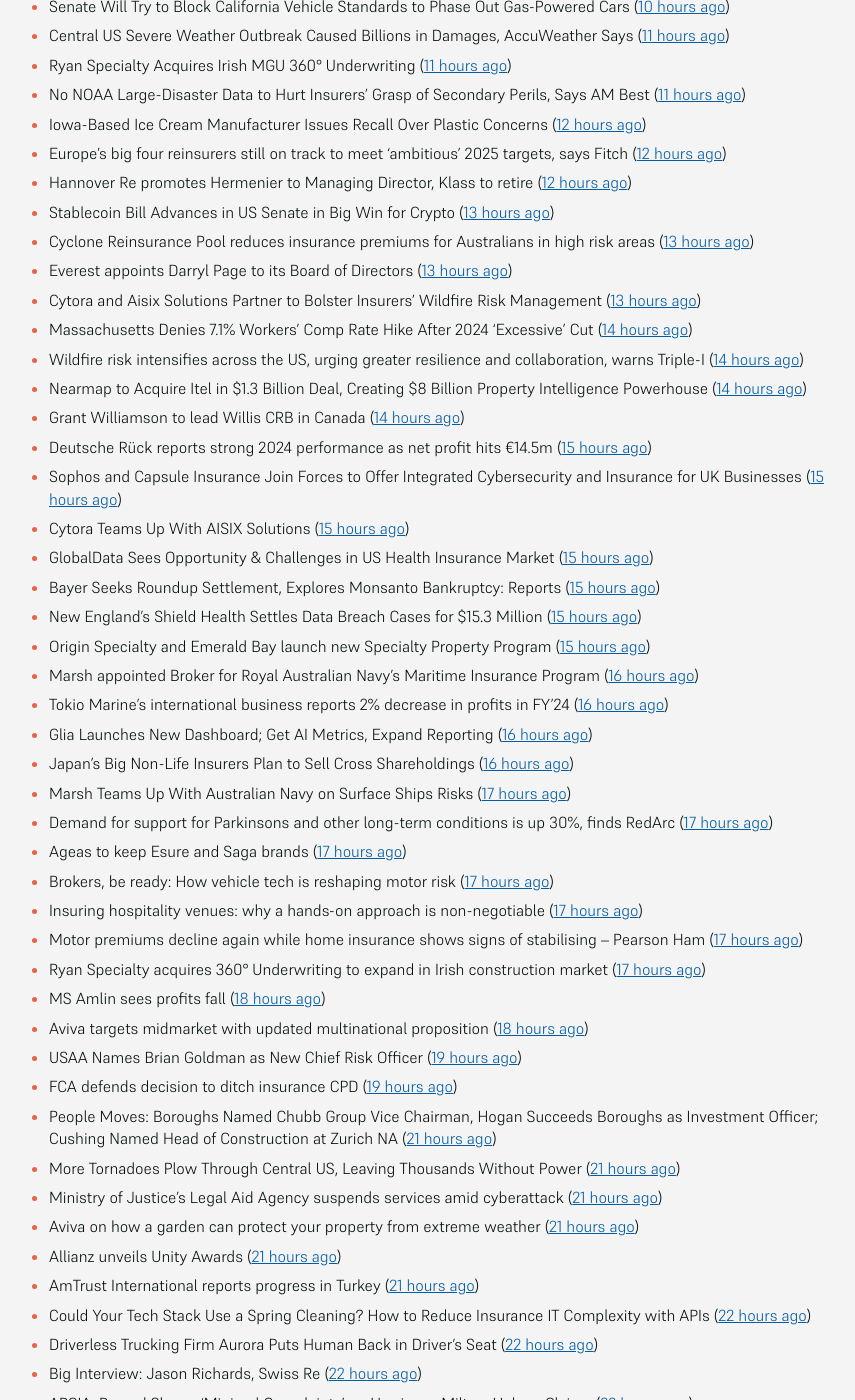
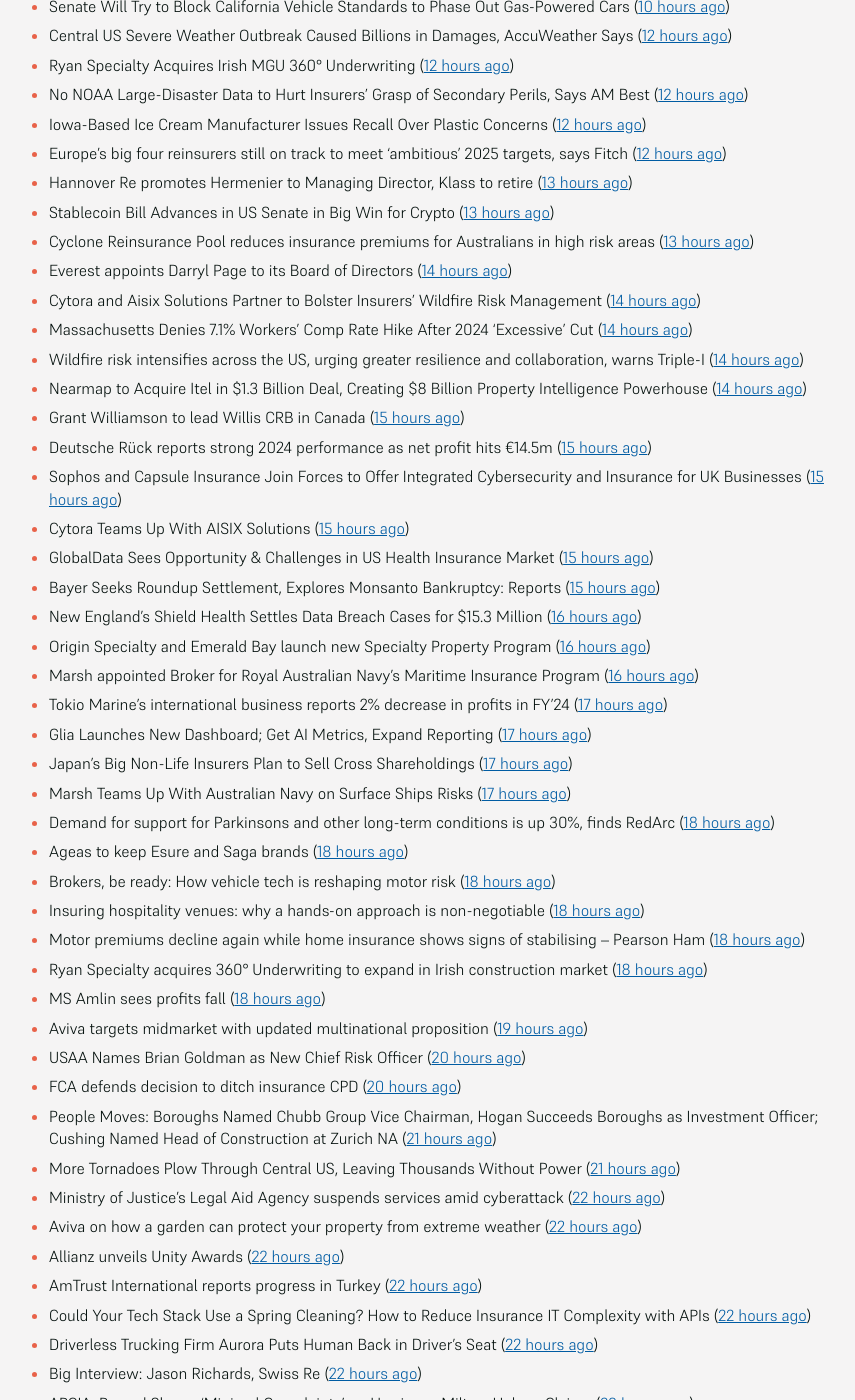
Before and after one commit to mat-0/feeds.thechels.uk, a Jekyll site: the page built from index.md, in a window 1280 px wide and 1400 px high, scrolled down 485 px. Shown: the whole window, without its empty margins (215-1070 px from the left). Built offline with Jekyll 4.4.1, drawn with Linux system fonts in a browser that asks for light colours; some of the changed text lies outside the part shown.

Commit message:
New Feed

```diff
--- a/index.md
+++ b/index.md
@@ -8,61 +8,61 @@ description: Latest Updates
 [Get this as an RSS feed](/feed.rss)
 
 <!-- news_marker starts -->
-- Ransomware claims costly but stabilized in 2024, Coalition ([7 hours ago](https://www.dig-in.com/news/ransomware-claims-costly-but-stabilized-in-2024-coalition))
+- Ransomware claims costly but stabilized in 2024, Coalition ([8 hours ago](https://www.dig-in.com/news/ransomware-claims-costly-but-stabilized-in-2024-coalition))
 - MGAs: Turning financial infrastructure into a strategic advantage ([8 hours ago](https://www.dig-in.com/opinion/turning-financial-infrastructure-into-a-strategic-advantage))
 - Insurers must manage governance and bias to comply with AI regulation, experts say ([8 hours ago](https://www.dig-in.com/news/ai-governance-and-bias-become-compliance-issues-for-insurers))
 - Exporters rethink routes after tariff shock – Allianz Trade ([8 hours ago](https://www.insurancebusinessmag.com/uk/news/sme/exporters-rethink-routes-after-tariff-shock--allianz-trade-536347.aspx))
 - Deals: Nearmap Buys itel Property Claims ([8 hours ago](https://insurance-edge.net/2025/05/20/deals-nearmap-buys-itel-property-claims/))
 - Marsh secures navy insurance role ([9 hours ago](https://www.insurancebusinessmag.com/uk/news/construction-engineering/marsh-secures-navy-insurance-role-536336.aspx))
-- Some Drivers Cannot Recognise Crucial Safety Warning Lights ([9 hours ago](https://insurance-edge.net/2025/05/20/some-drivers-cannot-recognise-crucial-safety-warning-lights/))
+- Some Drivers Cannot Recognise Crucial Safety Warning Lights ([10 hours ago](https://insurance-edge.net/2025/05/20/some-drivers-cannot-recognise-crucial-safety-warning-lights/))
 - Senate Will Try to Block California Vehicle Standards to Phase Out Gas-Powered Cars ([10 hours ago](https://www.insurancejournal.com/news/west/2025/05/20/824554.htm))
-- Central US Severe Weather Outbreak Caused Billions in Damages, AccuWeather Says ([11 hours ago](https://www.insurancejournal.com/news/midwest/2025/05/20/824523.htm))
-- Ryan Specialty Acquires Irish MGU 360° Underwriting ([11 hours ago](https://www.insurancejournal.com/news/international/2025/05/20/824530.htm))
-- No NOAA Large-Disaster Data to Hurt Insurers’ Grasp of Secondary Perils, Says AM Best ([11 hours ago](https://www.insurancejournal.com/news/national/2025/05/20/824515.htm))
+- Central US Severe Weather Outbreak Caused Billions in Damages, AccuWeather Says ([12 hours ago](https://www.insurancejournal.com/news/midwest/2025/05/20/824523.htm))
+- Ryan Specialty Acquires Irish MGU 360° Underwriting ([12 hours ago](https://www.insurancejournal.com/news/international/2025/05/20/824530.htm))
+- No NOAA Large-Disaster Data to Hurt Insurers’ Grasp of Secondary Perils, Says AM Best ([12 hours ago](https://www.insurancejournal.com/news/national/2025/05/20/824515.htm))
 - Iowa-Based Ice Cream Manufacturer Issues Recall Over Plastic Concerns ([12 hours ago](https://www.insurancejournal.com/news/midwest/2025/05/20/824520.htm))
 - Europe’s big four reinsurers still on track to meet ‘ambitious’ 2025 targets, says Fitch ([12 hours ago](https://www.reinsurancene.ws/europes-big-four-reinsurers-still-on-track-to-meet-ambitious-2025-targets-says-fitch/))
-- Hannover Re promotes Hermenier to Managing Director, Klass to retire ([12 hours ago](https://www.reinsurancene.ws/hannover-re-promotes-hermenier-to-managing-director-klass-to-retire/))
+- Hannover Re promotes Hermenier to Managing Director, Klass to retire ([13 hours ago](https://www.reinsurancene.ws/hannover-re-promotes-hermenier-to-managing-director-klass-to-retire/))
 - Stablecoin Bill Advances in US Senate in Big Win for Crypto ([13 hours ago](https://www.insurancejournal.com/news/national/2025/05/20/824512.htm))
 - Cyclone Reinsurance Pool reduces insurance premiums for Australians in high risk areas ([13 hours ago](https://www.reinsurancene.ws/cyclone-reinsurance-pool-reduces-insurance-premiums-for-australians-in-high-risk-areas/))
-- Everest appoints Darryl Page to its Board of Directors ([13 hours ago](https://www.reinsurancene.ws/everest-appoints-darryl-page-to-its-board-of-directors/))
-- Cytora and Aisix Solutions Partner to Bolster Insurers’ Wildfire Risk Management ([13 hours ago](https://www.insurtechinsights.com/cytora-and-aisix-solutions-partner-to-bolster-insurers-wildfire-risk-management/))
+- Everest appoints Darryl Page to its Board of Directors ([14 hours ago](https://www.reinsurancene.ws/everest-appoints-darryl-page-to-its-board-of-directors/))
+- Cytora and Aisix Solutions Partner to Bolster Insurers’ Wildfire Risk Management ([14 hours ago](https://www.insurtechinsights.com/cytora-and-aisix-solutions-partner-to-bolster-insurers-wildfire-risk-management/))
 - Massachusetts Denies 7.1% Workers’ Comp Rate Hike After 2024 ‘Excessive’ Cut ([14 hours ago](https://www.insurancejournal.com/news/east/2025/05/20/824489.htm))
 - Wildfire risk intensifies across the US, urging greater resilience and collaboration, warns Triple-I ([14 hours ago](https://www.reinsurancene.ws/wildfire-risk-intensifies-across-the-us-urging-greater-resilience-and-collaboration-warns-triple-i/))
 - Nearmap to Acquire Itel in $1.3 Billion Deal, Creating $8 Billion Property Intelligence Powerhouse ([14 hours ago](https://www.insurtechinsights.com/nearmap-to-acquire-itel-in-1-3-billion-deal-creating-8-billion-property-intelligence-powerhouse/))
-- Grant Williamson to lead Willis CRB in Canada ([14 hours ago](https://www.reinsurancene.ws/grant-williamson-to-lead-willis-crb-in-canada/))
+- Grant Williamson to lead Willis CRB in Canada ([15 hours ago](https://www.reinsurancene.ws/grant-williamson-to-lead-willis-crb-in-canada/))
 - Deutsche Rück reports strong 2024 performance as net profit hits €14.5m ([15 hours ago](https://www.reinsurancene.ws/deutsche-ruck-reports-strong-2024-performance-as-net-profit-hits-e14-5m/))
 - Sophos and Capsule Insurance Join Forces to Offer Integrated Cybersecurity and Insurance for UK Businesses ([15 hours ago](https://www.insurtechinsights.com/sophos-and-capsule-insurance-join-forces-to-offer-integrated-cybersecurity-and-insurance-for-uk-businesses/))
 - Cytora Teams Up With AISIX Solutions ([15 hours ago](https://insurance-edge.net/2025/05/20/cytora-teams-up-with-aisix-solutions/))
 - GlobalData Sees Opportunity & Challenges in US Health Insurance Market ([15 hours ago](https://insurance-edge.net/2025/05/20/globaldata-sees-opportunity-challenges-in-us-health-insurance-market/))
 - Bayer Seeks Roundup Settlement, Explores Monsanto Bankruptcy: Reports ([15 hours ago](https://www.insurancejournal.com/news/national/2025/05/20/824477.htm))
-- New England’s Shield Health Settles Data Breach Cases for $15.3 Million ([15 hours ago](https://www.insurancejournal.com/news/east/2025/05/20/824475.htm))
-- Origin Specialty and Emerald Bay launch new Specialty Property Program ([15 hours ago](https://www.reinsurancene.ws/origin-specialty-and-emerald-bay-launch-new-specialty-property-program/))
+- New England’s Shield Health Settles Data Breach Cases for $15.3 Million ([16 hours ago](https://www.insurancejournal.com/news/east/2025/05/20/824475.htm))
+- Origin Specialty and Emerald Bay launch new Specialty Property Program ([16 hours ago](https://www.reinsurancene.ws/origin-specialty-and-emerald-bay-launch-new-specialty-property-program/))
 - Marsh appointed Broker for Royal Australian Navy’s Maritime Insurance Program ([16 hours ago](https://www.reinsurancene.ws/marsh-appointed-broker-for-royal-australian-navys-maritime-insurance-program/))
-- Tokio Marine’s international business reports 2% decrease in profits in FY’24 ([16 hours ago](https://www.reinsurancene.ws/tokio-marines-international-business-reports-2-decrease-in-profits-in-fy24/))
-- Glia Launches New Dashboard; Get AI Metrics, Expand Reporting ([16 hours ago](https://insurance-edge.net/2025/05/20/glia-launches-new-dashboard-get-ai-metrics-expand-reporting/))
-- Japan’s Big Non-Life Insurers Plan to Sell Cross Shareholdings ([16 hours ago](https://www.insurancejournal.com/news/international/2025/05/20/824468.htm))
+- Tokio Marine’s international business reports 2% decrease in profits in FY’24 ([17 hours ago](https://www.reinsurancene.ws/tokio-marines-international-business-reports-2-decrease-in-profits-in-fy24/))
+- Glia Launches New Dashboard; Get AI Metrics, Expand Reporting ([17 hours ago](https://insurance-edge.net/2025/05/20/glia-launches-new-dashboard-get-ai-metrics-expand-reporting/))
+- Japan’s Big Non-Life Insurers Plan to Sell Cross Shareholdings ([17 hours ago](https://www.insurancejournal.com/news/international/2025/05/20/824468.htm))
 - Marsh Teams Up With Australian Navy on Surface Ships Risks ([17 hours ago](https://insurance-edge.net/2025/05/20/marsh-teams-up-with-australian-navy-on-surface-ships-risks/))
-- Demand for support for Parkinsons and other long-term conditions is up 30%, finds RedArc ([17 hours ago](https://ifamagazine.com/demand-for-support-for-parkinsons-and-other-long-term-conditions-is-up-30-finds-redarc/))
-- Ageas to keep Esure and Saga brands ([17 hours ago](https://www.postonline.co.uk/news/7957788/ageas-to-keep-esure-and-saga-brands))
-- Brokers, be ready: How vehicle tech is reshaping motor risk ([17 hours ago](https://www.insurancebusinessmag.com/uk/news/auto-motor/brokers-be-ready-how-vehicle-tech-is-reshaping-motor-risk-536269.aspx))
-- Insuring hospitality venues: why a hands-on approach is non-negotiable ([17 hours ago](https://www.insurancebusinessmag.com/uk/news/hospitality/insuring-hospitality-venues-why-a-handson-approach-is-nonnegotiable-536268.aspx))
-- Motor premiums decline again while home insurance shows signs of stabilising – Pearson Ham ([17 hours ago](https://www.insurancebusinessmag.com/uk/news/auto-motor/motor-premiums-decline-again-while-home-insurance-shows-signs-of-stabilising--pearson-ham-536267.aspx))
-- Ryan Specialty acquires 360° Underwriting to expand in Irish construction market ([17 hours ago](https://www.insurancebusinessmag.com/uk/news/breaking-news/ryan-specialty-acquires-360-underwriting-to-expand-in-irish-construction-market-536266.aspx))
+- Demand for support for Parkinsons and other long-term conditions is up 30%, finds RedArc ([18 hours ago](https://ifamagazine.com/demand-for-support-for-parkinsons-and-other-long-term-conditions-is-up-30-finds-redarc/))
+- Ageas to keep Esure and Saga brands ([18 hours ago](https://www.postonline.co.uk/news/7957788/ageas-to-keep-esure-and-saga-brands))
+- Brokers, be ready: How vehicle tech is reshaping motor risk ([18 hours ago](https://www.insurancebusinessmag.com/uk/news/auto-motor/brokers-be-ready-how-vehicle-tech-is-reshaping-motor-risk-536269.aspx))
+- Insuring hospitality venues: why a hands-on approach is non-negotiable ([18 hours ago](https://www.insurancebusinessmag.com/uk/news/hospitality/insuring-hospitality-venues-why-a-handson-approach-is-nonnegotiable-536268.aspx))
+- Motor premiums decline again while home insurance shows signs of stabilising – Pearson Ham ([18 hours ago](https://www.insurancebusinessmag.com/uk/news/auto-motor/motor-premiums-decline-again-while-home-insurance-shows-signs-of-stabilising--pearson-ham-536267.aspx))
+- Ryan Specialty acquires 360° Underwriting to expand in Irish construction market ([18 hours ago](https://www.insurancebusinessmag.com/uk/news/breaking-news/ryan-specialty-acquires-360-underwriting-to-expand-in-irish-construction-market-536266.aspx))
 - MS Amlin sees profits fall ([18 hours ago](https://www.insurancebusinessmag.com/uk/news/breaking-news/ms-amlin-sees-profits-fall-536259.aspx))
-- Aviva targets midmarket with updated multinational proposition ([18 hours ago](https://www.postonline.co.uk/broker/7957787/aviva-targets-midmarket-with-updated-multinational-proposition))
-- USAA Names Brian Goldman as New Chief Risk Officer ([19 hours ago](https://www.insurtechinsights.com/usaa-names-brian-goldman-as-new-chief-risk-officer/))
-- FCA defends decision to ditch insurance CPD ([19 hours ago](https://www.postonline.co.uk/news/7957780/fca-defends-decision-to-ditch-insurance-cpd))
+- Aviva targets midmarket with updated multinational proposition ([19 hours ago](https://www.postonline.co.uk/broker/7957787/aviva-targets-midmarket-with-updated-multinational-proposition))
+- USAA Names Brian Goldman as New Chief Risk Officer ([20 hours ago](https://www.insurtechinsights.com/usaa-names-brian-goldman-as-new-chief-risk-officer/))
+- FCA defends decision to ditch insurance CPD ([20 hours ago](https://www.postonline.co.uk/news/7957780/fca-defends-decision-to-ditch-insurance-cpd))
 - People Moves: Boroughs Named Chubb Group Vice Chairman, Hogan Succeeds Boroughs as Investment Officer; Cushing Named Head of Construction at Zurich NA ([21 hours ago](https://www.insurancejournal.com/news/national/2025/05/20/824390.htm))
 - More Tornadoes Plow Through Central US, Leaving Thousands Without Power ([21 hours ago](https://www.insurancejournal.com/news/southeast/2025/05/20/824450.htm))
-- Ministry of Justice's Legal Aid Agency suspends services amid cyberattack ([21 hours ago](https://www.insurancebusinessmag.com/uk/news/cyber/ministry-of-justices-legal-aid-agency-suspends-services-amid-cyberattack-536241.aspx))
-- Aviva on how a garden can protect your property from extreme weather ([21 hours ago](https://www.insurancebusinessmag.com/uk/news/property-insurance/aviva-on-how-a-garden-can-protect-your-property-from-extreme-weather-536238.aspx))
-- Allianz unveils Unity Awards ([21 hours ago](https://www.insurancebusinessmag.com/uk/news/breaking-news/allianz-unveils-unity-awards-536237.aspx))
-- AmTrust International reports progress in Turkey ([21 hours ago](https://www.insurancebusinessmag.com/uk/news/breaking-news/amtrust-international-reports-progress-in-turkey-536236.aspx))
+- Ministry of Justice's Legal Aid Agency suspends services amid cyberattack ([22 hours ago](https://www.insurancebusinessmag.com/uk/news/cyber/ministry-of-justices-legal-aid-agency-suspends-services-amid-cyberattack-536241.aspx))
+- Aviva on how a garden can protect your property from extreme weather ([22 hours ago](https://www.insurancebusinessmag.com/uk/news/property-insurance/aviva-on-how-a-garden-can-protect-your-property-from-extreme-weather-536238.aspx))
+- Allianz unveils Unity Awards ([22 hours ago](https://www.insurancebusinessmag.com/uk/news/breaking-news/allianz-unveils-unity-awards-536237.aspx))
+- AmTrust International reports progress in Turkey ([22 hours ago](https://www.insurancebusinessmag.com/uk/news/breaking-news/amtrust-international-reports-progress-in-turkey-536236.aspx))
 - Could Your Tech Stack Use a Spring Cleaning? How to Reduce Insurance IT Complexity with APIs ([22 hours ago](https://www.insurancejournal.com/blogs/agentsync/2025/05/20/822951.htm))
 - Driverless Trucking Firm Aurora Puts Human Back in Driver’s Seat ([22 hours ago](https://www.insurancejournal.com/news/southcentral/2025/05/20/824443.htm))
 - Big Interview: Jason Richards, Swiss Re ([22 hours ago](https://www.postonline.co.uk/reinsurance/7957541/big-interview-jason-richards-swiss-re))
-- APCIA: Record Shows ‘Minimal Complaints’ on Hurricane Milton, Helene Claims ([22 hours ago](https://www.insurancejournal.com/news/national/2025/05/20/824364.htm))
-- Italy’s Data Watchdog Fines AI Company Replika’s Developer $5.6 Million ([22 hours ago](https://www.insurancejournal.com/news/international/2025/05/20/824403.htm))
+- APCIA: Record Shows ‘Minimal Complaints’ on Hurricane Milton, Helene Claims ([23 hours ago](https://www.insurancejournal.com/news/national/2025/05/20/824364.htm))
+- Italy’s Data Watchdog Fines AI Company Replika’s Developer $5.6 Million ([23 hours ago](https://www.insurancejournal.com/news/international/2025/05/20/824403.htm))
 - EY Negligently Missed Huge Fraud at Collapsed Hospital Operator, $3B UK Trial Hears ([23 hours ago](https://www.insurancejournal.com/news/international/2025/05/20/824369.htm))
 - EU Will Propose to G7 Nations a Reduction in Sanctions Price Cap for Russian Oil ([23 hours ago](https://www.insurancejournal.com/news/international/2025/05/20/824398.htm))
 - Motion Specialty Launches Lloyd’s MGU, Founded by Former Hiscox Executives ([23 hours ago](https://www.insurancejournal.com/news/international/2025/05/20/824409.htm))
```
Also changed, not shown: other parts of index.md (+1 -1 lines).
